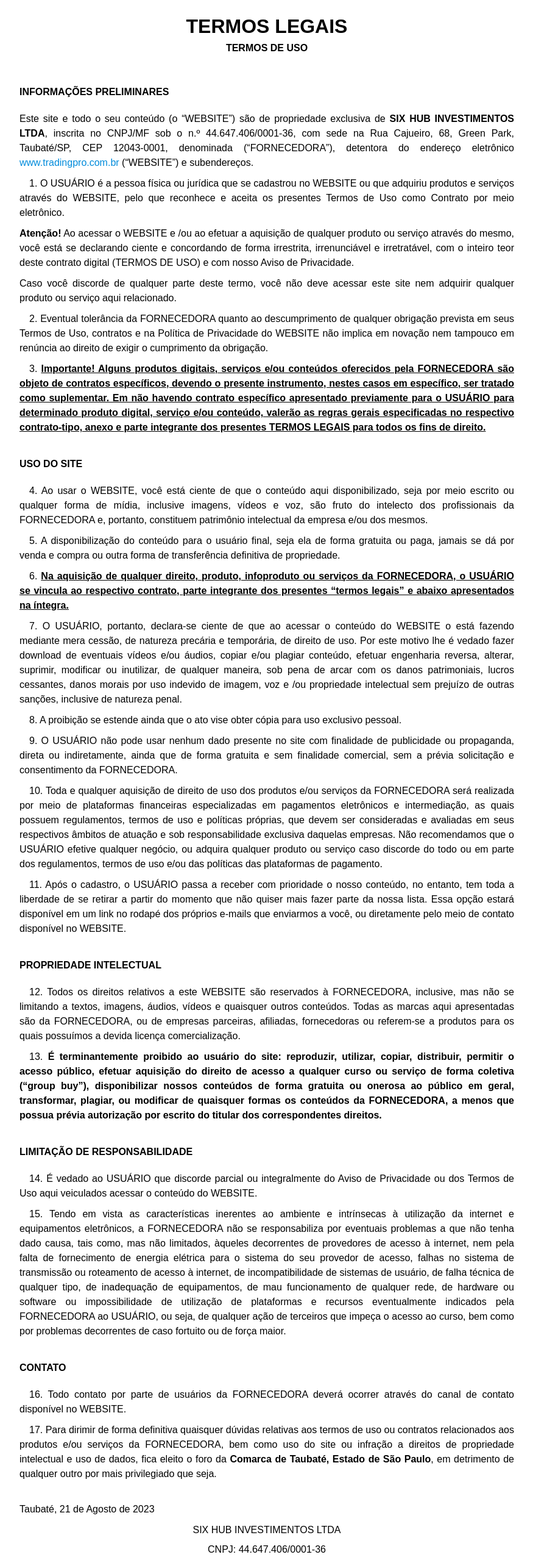
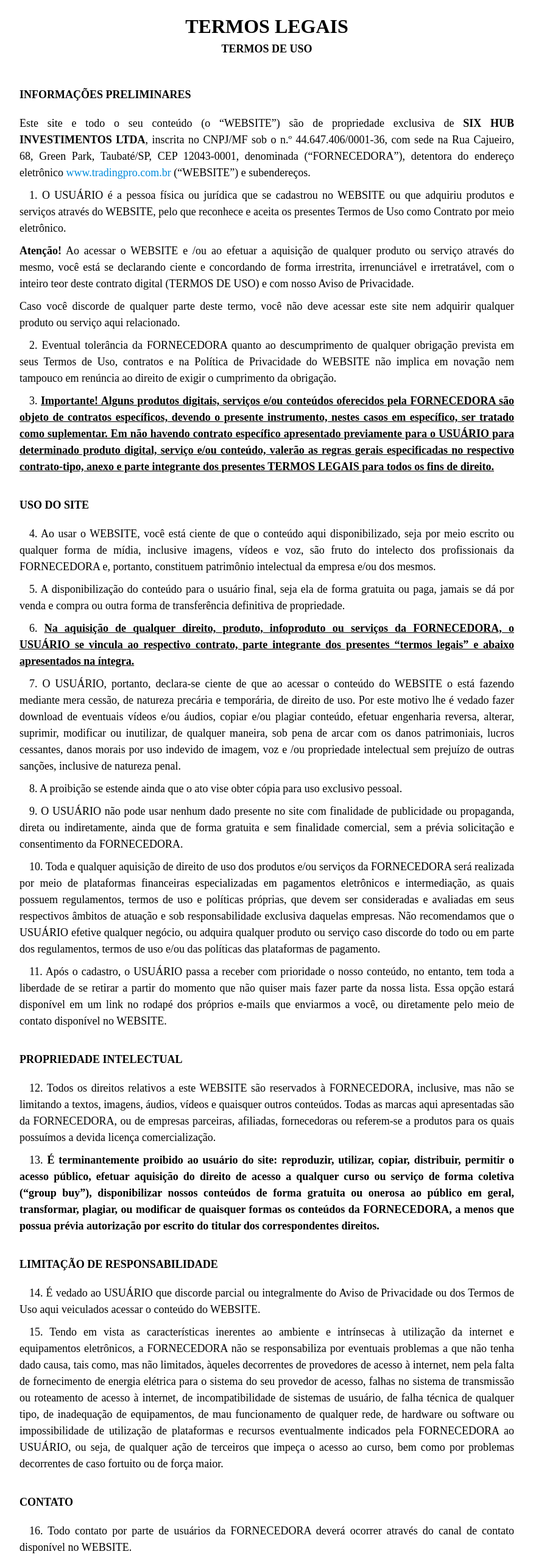
Before and after one commit to RNunes13/st6-sixtrading, a website built with webpack: page src/pages/termos-de-uso.html in a window 1280 px wide. Shown: the part 140-2698 px from the top of the page at 61% size, without its empty margins (202-1077 px from the left). Built offline with nearby package versions, Linux system fonts and the light colour scheme; files whose address does not match are found by name; a web font is replaced by a local one.

Commit message:
feat: applied missing adjustments

```diff
--- a/package.json
+++ b/package.json
@@ -3,7 +3,7 @@
   "version": "1.0.0",
   "scripts": {
     "dev": "webpack serve --mode=development --open",
-    "build:css": "tailwindcss -i ./src/styles/input.css -o ./dist/styles.css --minify",
+    "build:css": "tailwindcss -i ./src/styles/global.css -o ./dist/styles.css --minify",
     "build": "export NODE_ENV=production && webpack && npm run build:css"
   },
   "devDependencies": {
--- a/src/pages/termos-de-uso.html
+++ b/src/pages/termos-de-uso.html
@@ -1,26 +1,27 @@
 <!DOCTYPE html>
 <html lang="pt-BR">
   <head>
-    <title>Termos de uso</title>
+    <title>Termos de uso | Six Trading</title>
     <meta charset="UTF-8" />
     <meta http-equiv="X-UA-Compatible" content="IE=edge" />
     <meta name="viewport" content="width=device-width, initial-scale=1.0" />
-    <link href="/css/terms.css" rel="stylesheet" />
-    <link href="/css/output.css" rel="stylesheet" />
+    <link href="/styles.css" rel="stylesheet" />
+    <link rel="stylesheet" href="https://use.typekit.net/qrl2xze.css" />
   </head>
-  <body class="bg-white">
+  <body class="bg-white terms font-proximaNova text-[18px] text-justify">
     <main>
-      <div class="st-terms__container">
+      <div class="max-w-[940px] my-0 mx-auto p-[32px] sm:p-[64px]">
         <img
-          class="st-terms__logo"
+          class="mb-[32px] sm:mb-[64px]"
           src="/assets/LOGO_ST6_dark.svg"
           alt="TrandingPro logo"
           width="80px"
         />
-        <h1 class="st-terms__title">TERMOS LEGAIS</h1>
-        <h2 class="st-terms__subtitle">TERMOS DE USO</h2>
 
-        <p class="st-terms__paragraph--title">INFORMAÇÕES PRELIMINARES</p>
+        <h1 class="text-[32px] font-bold text-center">TERMOS LEGAIS</h1>
+        <h2 class="mb-[48px] font-bold text-center">TERMOS DE USO</h2>
+
+        <p class="terms-title">INFORMAÇÕES PRELIMINARES</p>
         <p>
           Este site e todo o seu conteúdo (o “WEBSITE”) são de propriedade
           exclusiva de <strong>SIX HUB INVESTIMENTOS LTDA</strong>, inscrita no
@@ -31,7 +32,7 @@
           (“WEBSITE”) e subendereços.
         </p>
 
-        <p class="st-terms__paragraph--ordered">
+        <p class="terms-ordered">
           1. O USUÁRIO é a pessoa física ou jurídica que se cadastrou no WEBSITE
           ou que adquiriu produtos e serviços através do WEBSITE, pelo que
           reconhece e aceita os presentes Termos de Uso como Contrato por meio
@@ -52,14 +53,14 @@
           relacionado.
         </p>
 
-        <p class="st-terms__paragraph--ordered">
+        <p class="terms-ordered">
           2. Eventual tolerância da FORNECEDORA quanto ao descumprimento de
           qualquer obrigação prevista em seus Termos de Uso, contratos e na
           Política de Privacidade do WEBSITE não implica em novação nem tampouco
           em renúncia ao direito de exigir o cumprimento da obrigação.
         </p>
 
-        <p class="st-terms__paragraph--ordered">
+        <p class="terms-ordered">
           3.
           <strong
             ><u
@@ -76,9 +77,9 @@
           </strong>
         </p>
 
-        <p class="st-terms__paragraph--title">USO DO SITE</p>
+        <p class="terms-title">USO DO SITE</p>
 
-        <p class="st-terms__paragraph--ordered">
+        <p class="terms-ordered">
           4. Ao usar o WEBSITE, você está ciente de que o conteúdo aqui
           disponibilizado, seja por meio escrito ou qualquer forma de mídia,
           inclusive imagens, vídeos e voz, são fruto do intelecto dos
@@ -86,13 +87,13 @@
           intelectual da empresa e/ou dos mesmos.
         </p>
 
-        <p class="st-terms__paragraph--ordered">
+        <p class="terms-ordered">
           5. A disponibilização do conteúdo para o usuário final, seja ela de
           forma gratuita ou paga, jamais se dá por venda e compra ou outra forma
           de transferência definitiva de propriedade.
         </p>
 
-        <p class="st-terms__paragraph--ordered">
+        <p class="terms-ordered">
           6.
           <strong
             ><u
@@ -104,7 +105,7 @@
           >
         </p>
 
-        <p class="st-terms__paragraph--ordered">
+        <p class="terms-ordered">
           7. O USUÁRIO, portanto, declara-se ciente de que ao acessar o conteúdo
           do WEBSITE o está fazendo mediante mera cessão, de natureza precária e
           temporária, de direito de uso. Por este motivo lhe é vedado fazer
@@ -116,19 +117,19 @@
           sanções, inclusive de natureza penal.
         </p>
 
-        <p class="st-terms__paragraph--ordered">
+        <p class="terms-ordered">
           8. A proibição se estende ainda que o ato vise obter cópia para uso
           exclusivo pessoal.
         </p>
 
-        <p class="st-terms__paragraph--ordered">
+        <p class="terms-ordered">
           9. O USUÁRIO não pode usar nenhum dado presente no site com finalidade
           de publicidade ou propaganda, direta ou indiretamente, ainda que de
           forma gratuita e sem finalidade comercial, sem a prévia solicitação e
           consentimento da FORNECEDORA.
         </p>
 
-        <p class="st-terms__paragraph--ordered">
+        <p class="terms-ordered">
           10. Toda e qualquer aquisição de direito de uso dos produtos e/ou
           serviços da FORNECEDORA será realizada por meio de plataformas
           financeiras especializadas em pagamentos eletrônicos e intermediação,
@@ -141,7 +142,7 @@
           pagamento.
         </p>
 
-        <p class="st-terms__paragraph--ordered">
+        <p class="terms-ordered">
           11. Após o cadastro, o USUÁRIO passa a receber com prioridade o nosso
           conteúdo, no entanto, tem toda a liberdade de se retirar a partir do
           momento que não quiser mais fazer parte da nossa lista. Essa opção
@@ -150,8 +151,8 @@
           WEBSITE.
         </p>
 
-        <p class="st-terms__paragraph--title">PROPRIEDADE INTELECTUAL</p>
-        <p class="st-terms__paragraph--ordered">
+        <p class="terms-title">PROPRIEDADE INTELECTUAL</p>
+        <p class="terms-ordered">
           12. Todos os direitos relativos a este WEBSITE são reservados à
           FORNECEDORA, inclusive, mas não se limitando a textos, imagens,
           áudios, vídeos e quaisquer outros conteúdos. Todas as marcas aqui
@@ -160,7 +161,7 @@
           licença comercialização.
         </p>
 
-        <p class="st-terms__paragraph--ordered">
+        <p class="terms-ordered">
           13.
           <strong
             >É terminantemente proibido ao usuário do site: reproduzir,
@@ -174,14 +175,14 @@
           >
         </p>
 
-        <p class="st-terms__paragraph--title">LIMITAÇÃO DE RESPONSABILIDADE</p>
-        <p class="st-terms__paragraph--ordered">
+        <p class="terms-title">LIMITAÇÃO DE RESPONSABILIDADE</p>
+        <p class="terms-ordered">
           14. É vedado ao USUÁRIO que discorde parcial ou integralmente do Aviso
           de Privacidade ou dos Termos de Uso aqui veiculados acessar o conteúdo
           do WEBSITE.
         </p>
 
-        <p class="st-terms__paragraph--ordered">
+        <p class="terms-ordered">
           15. Tendo em vista as características inerentes ao ambiente e
           intrínsecas à utilização da internet e equipamentos eletrônicos, a
           FORNECEDORA não se responsabiliza por eventuais problemas a que não
@@ -198,13 +199,13 @@
           maior.
         </p>
 
-        <p class="st-terms__paragraph--title">CONTATO</p>
-        <p class="st-terms__paragraph--ordered">
+        <p class="terms-title">CONTATO</p>
+        <p class="terms-ordered">
           16. Todo contato por parte de usuários da FORNECEDORA deverá ocorrer
           através do canal de contato disponível no WEBSITE.
         </p>
 
-        <p class="st-terms__paragraph--ordered">
+        <p class="terms-ordered">
           17. Para dirimir de forma definitiva quaisquer dúvidas relativas aos
           termos de uso ou contratos relacionados aos produtos e/ou serviços da
           FORNECEDORA, bem como uso do site ou infração a direitos de
@@ -215,7 +216,7 @@
 
         <br />
         <p>Taubaté, 21 de Agosto de 2023</p>
-        <p class="st-terms__company">
+        <p class="text-center">
           <span>SIX HUB INVESTIMENTOS LTDA</span><br />
           <span>CNPJ: 44.647.406/0001-36</span>
         </p>
--- a/src/styles/input.css
+++ b/src/styles/global.css
@@ -1,6 +1,16 @@
 @tailwind base;
 @tailwind components;
 @tailwind utilities;
+
+@layer utilities {
+  .no-scrollbar::-webkit-scrollbar {
+    display: none;
+  }
+  .no-scrollbar {
+    -ms-overflow-style: none; /* IE and Edge */
+    scrollbar-width: none; /* Firefox */
+  }
+}
 
 * {
   margin: 0;
@@ -83,12 +93,58 @@
   }
 }
 
-@layer utilities {
-  .no-scrollbar::-webkit-scrollbar {
-    display: none;
-  }
-  .no-scrollbar {
-    -ms-overflow-style: none; /* IE and Edge */
-    scrollbar-width: none; /* Firefox */
-  }
+.privacy p,
+.terms p:not(.terms-title) {
+  margin-bottom: 10px;
 }
+
+.privacy ul,
+.terms ul {
+  margin: 12px 0 10px 10px;
+  padding-left: 12px;
+  list-style: disc;
+}
+
+.privacy ul li,
+.terms ul li {
+  margin-top: 10px;
+}
+
+.privacy a,
+.terms a {
+  color: #008bdb;
+}
+
+.privacy-subtitle {
+  font-weight: 700;
+  margin: 24px 0 10px;
+}
+
+.privacy table {
+  border-collapse: collapse;
+}
+
+.privacy td {
+  border: 0px solid transparent;
+  background-clip: padding-box;
+}
+
+.privacy tr > td + td {
+  border-left-width: 20px;
+}
+
+.terms-title {
+  margin: 36px 0 20px;
+  font-weight: 700;
+  text-transform: uppercase;
+}
+
+.terms-title {
+  margin: 36px 0 20px;
+  font-weight: 700;
+  text-transform: uppercase;
+}
+
+.terms-ordered {
+  text-indent: 16px;
+}
--- a/src/styles/privacy.css
+++ /dev/null
@@ -1,64 +0,0 @@
-.st-privacy__container {
-  max-width: 940px;
-  padding: 64px;
-  margin: 0 auto;
-  font-family: "Archivo", sans-serif;
-  font-size: 16px;
-  text-align: justify;
-
-  @media only screen and (max-width: 576px) {
-    max-width: 640px;
-    padding: 32px;
-  }
-}
-
-.st-privacy__container p {
-  margin-bottom: 10px;
-}
-
-.st-privacy__container a {
-  color: #008bdb;
-}
-
-.st-privacy__container ul {
-  margin: 12px 0 10px;
-  padding-left: 12px;
-  list-style: disc;
-}
-
-.st-privacy__container ul li {
-  margin-top: 10px;
-}
-
-.st-privacy__logo {
-  margin-bottom: 64px;
-
-  @media only screen and (max-width: 576px) {
-    margin-bottom: 32px;
-  }
-}
-
-.st-privacy__title {
-  text-align: center;
-  margin-bottom: 24px;
-  font-weight: 700;
-  font-size: 32px;
-}
-
-.st-privacy__subtitle {
-  font-weight: 700;
-  margin: 24px 0 10px;
-}
-
-table {
-  border-collapse: collapse;
-}
-
-td {
-  border: 0px solid transparent;
-  background-clip: padding-box;
-}
-
-tr > td + td {
-  border-left-width: 20px;
-}
--- a/src/styles/terms.css
+++ /dev/null
@@ -1,70 +0,0 @@
-.st-terms__container {
-  max-width: 940px;
-  padding: 64px;
-  margin: 0 auto;
-  font-family: "Archivo", sans-serif;
-  font-size: 16px;
-  text-align: justify;
-
-  @media only screen and (max-width: 576px) {
-    max-width: 640px;
-    padding: 32px;
-  }
-}
-
-.st-terms__container p:not(.st-terms__paragraph--title) {
-  margin-bottom: 10px;
-}
-
-.st-terms__container a {
-  color: #008bdb;
-}
-
-.st-terms__container ul {
-  margin: 12px 0 10px;
-  padding-left: 12px;
-  list-style: disc;
-}
-
-.st-terms__container ul li {
-  margin-top: 10px;
-}
-
-.st-terms__logo {
-  margin-bottom: 64px;
-
-  @media only screen and (max-width: 576px) {
-    margin-bottom: 32px;
-  }
-}
-
-.st-terms__title {
-  text-align: center;
-  font-weight: 700;
-  font-size: 32px;
-}
-
-.st-terms__subtitle {
-  text-align: center;
-  margin-bottom: 48px;
-  font-weight: 700;
-}
-
-.st-terms__paragraph--title {
-  margin: 36px 0 20px;
-  font-weight: 700;
-  text-transform: uppercase;
-}
-
-.st-terms__paragraph--ordered {
-  text-indent: 16px;
-}
-
-.st-terms__company {
-  text-align: center;
-}
-
-.st-terms__company span:first-child {
-  display: inline-block;
-  margin-bottom: 8px;
-}
--- a/webpack.config.js
+++ b/webpack.config.js
@@ -22,12 +22,7 @@
             presets: ["@babel/preset-env"],
           },
         },
-      },
-      {
-        test: /\.css$/i,
-        include: path.resolve(__dirname, "src/styles/output.css"),
-        use: ["style-loader", "css-loader", "postcss-loader"],
-      },
+      }
     ],
   },
   plugins: [
```
Also changed, not shown: src/pages/index.html (+11 -10 lines), src/pages/politicas-de-privacidade.html (+22 -22 lines), dist/index.html, dist/politicas-de-privacidade.html, dist/styles.css, dist/termos-de-uso.html, src/styles/output.css (deleted).
